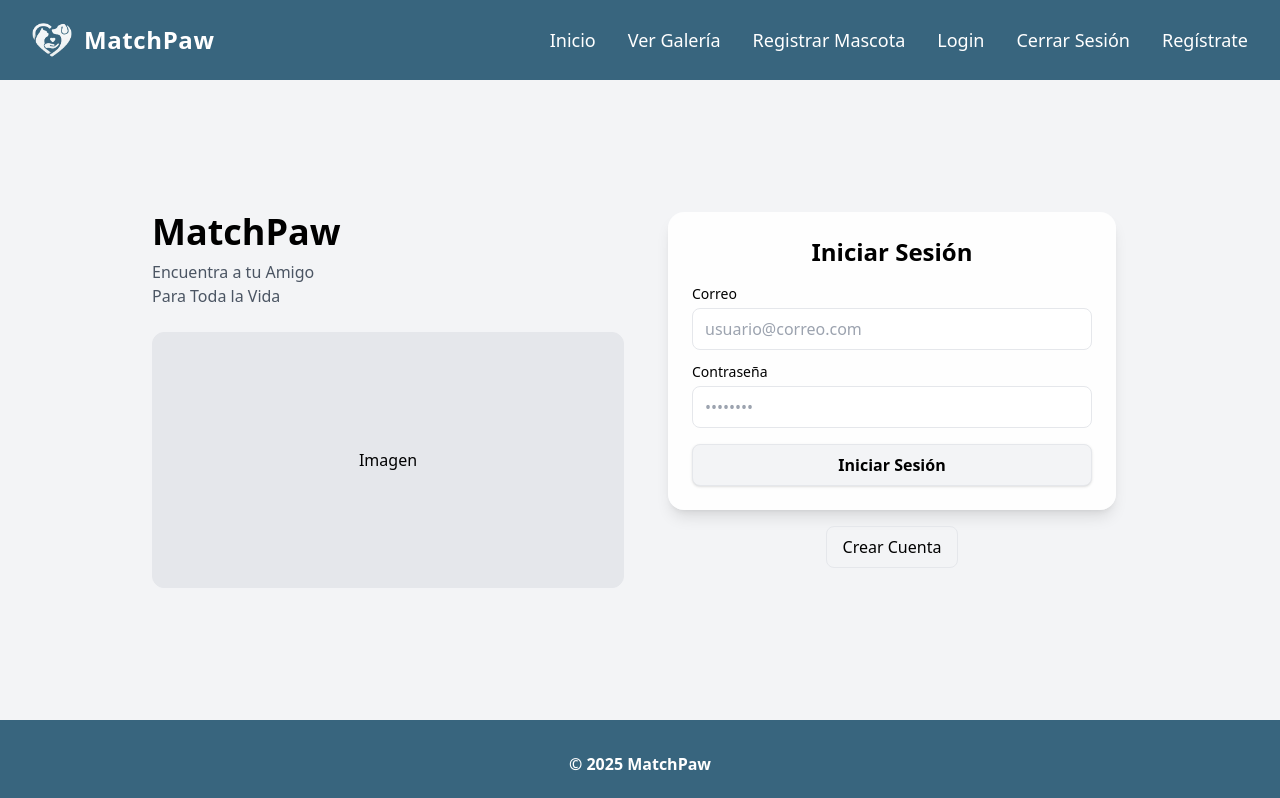
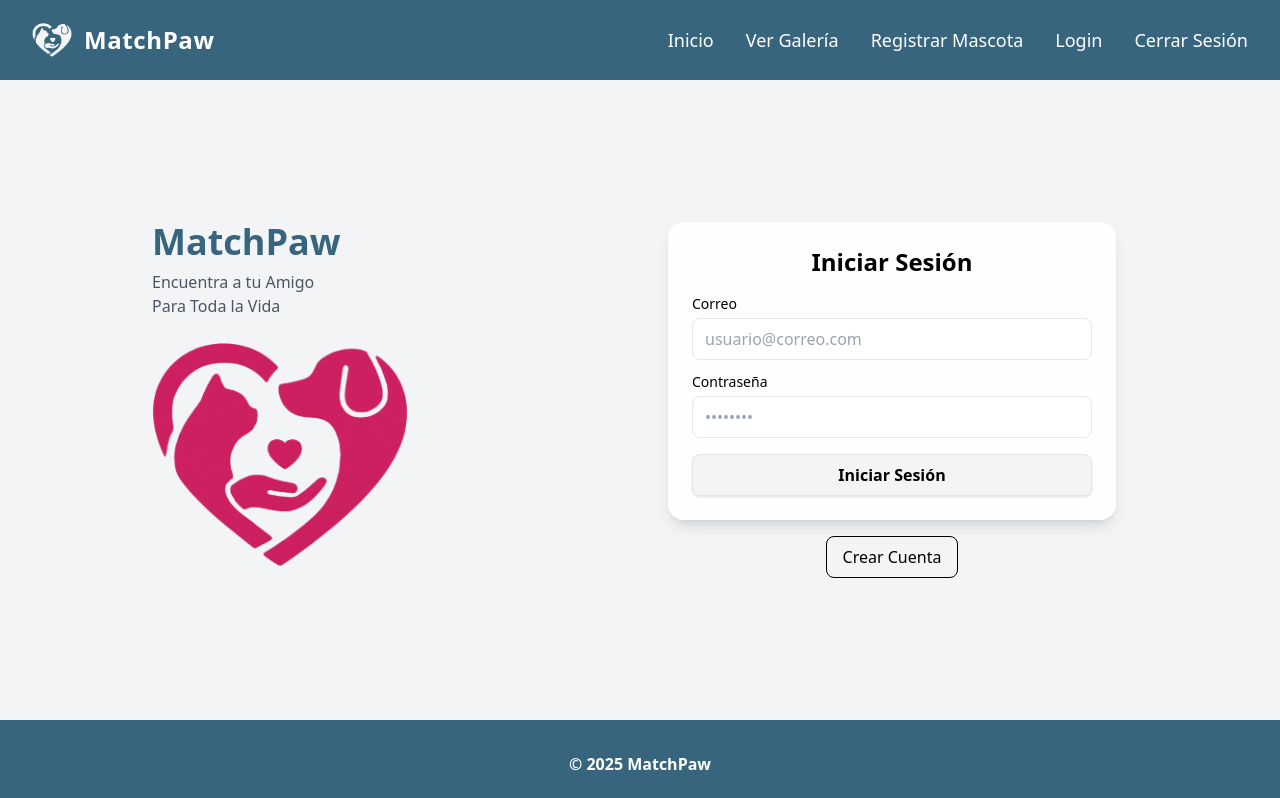
Before and after one commit to andreauxue/AdoptaMascota, a React (Vite) app in the folder Aplicacion/frontend/: page /login in a window 1280 px wide. Shown: the top 798 px of the page. Built offline with nearby package versions, Linux system fonts and the light colour scheme.

Commit message:
pequeños cambios finales

```diff
--- a/Aplicacion/frontend/src/components/Navbar.jsx
+++ b/Aplicacion/frontend/src/components/Navbar.jsx
@@ -46,16 +46,11 @@ export default function Navbar() {
         </li>
 
         <li>
-          <a href="/logout" className="hover:underline">
+          <a href="/login" className="hover:underline">
             Cerrar Sesión
           </a>
         </li>
 
-        <li>
-          <a href="/register" className="hover:underline">
-            Regístrate
-          </a>
-        </li>
       </ul>
     </nav>
   );
--- a/Aplicacion/frontend/src/pages/Home.jsx
+++ b/Aplicacion/frontend/src/pages/Home.jsx
@@ -7,8 +7,8 @@ export default function Home() {
       {/* Logo y título */}
       <div className="flex flex-col items-center mb-12">
         <img src={logo} alt="MatchPaw Logo" className="w-50 h-24 mb-4" />
-        <h1 className="text-4xl font-bold text-[#38657E] text-center">
-          ¡Bienvenido a <span className="text-[#C59A6A]">MatchPaw</span>!
+        <h1 className="text-4xl font-bold text-[#000000] text-center">
+          ¡Bienvenido a <span className="text-[#38657E]">MatchPaw</span>!
         </h1>
         <p className="mt-4 max-w-2xl text-center text-gray-700 text-lg">
           MatchPaw es una plataforma para conectar personas, familias e instituciones interesadas en adoptar mascotas con refugios y particulares que dan en adopción.
--- a/Aplicacion/frontend/src/pages/Login.jsx
+++ b/Aplicacion/frontend/src/pages/Login.jsx
@@ -1,6 +1,7 @@
 import { useState } from "react";
 import { useNavigate, Link } from "react-router-dom";
 import AuthForm from "../components/AuthForm";
+import logoRosa from "../assets/logoRosa.png";
 import { login, getSession } from "../services/auth";
 
 export default function Login() {
@@ -9,9 +10,10 @@ export default function Login() {
   const [loading, setLoading] = useState(false);
 
   const handleLogin = async (data) => {
-    setErr(""); setLoading(true);
+    setErr("");
+    setLoading(true);
     try {
-      await new Promise(r => setTimeout(r, 350)); // micro delay visual
+      await new Promise(r => setTimeout(r, 350));
       login({ email: data.email, password: data.password });
       const me = getSession();
       nav("/galeria", { replace: true, state: { welcome: `¡Hola, ${me?.name || "amigo"}!` } });
@@ -25,19 +27,44 @@ export default function Login() {
   return (
     <div className="min-h-[80vh] grid place-items-center bg-gray-100">
       <div className="grid md:grid-cols-2 w-full max-w-5xl gap-8 p-6">
+
+        {/* SECCIÓN IZQUIERDA */}
+        <section className="flex flex-col items-start">
+          <h2 className="text-4xl font-extrabold mb-2 text-[#38657E]">MatchPaw</h2>
+
+
+          <p className="text-gray-600">
+            Encuentra a tu Amigo<br/>Para Toda la Vida
+          </p>
+
+          {/* Imagen del logo (sin fondo gris) */}
+          <img
+            src={logoRosa}
+            alt="Logo MatchPaw"
+            className="mt-6 w-64 h-auto object-contain"
+          />
+        </section>
+
+        {/* SECCIÓN DERECHA */}
         <section>
-          <h2 className="text-4xl font-extrabold mb-2">MatchPaw</h2>
-          <p className="text-gray-600">Encuentra a tu Amigo<br/>Para Toda la Vida</p>
-          <div className="mt-6 h-64 bg-gray-200 rounded-xl border grid place-items-center">Imagen</div>
-        </section>
-        <section>
-          <AuthForm mode="login" onSubmit={handleLogin} loading={loading} error={err} />
+          <AuthForm
+            mode="login"
+            onSubmit={handleLogin}
+            loading={loading}
+            error={err}
+          />
+
           <div className="text-center mt-4">
-            <Link to="/register" className="inline-block border rounded-lg px-4 py-2 hover:bg-gray-100">
+            <Link
+              to="/register"
+              className="inline-block border border-black rounded-lg px-4 py-2 hover:bg-gray-100"
+            >
               Crear Cuenta
             </Link>
           </div>
+
         </section>
+
       </div>
     </div>
   );
--- a/Aplicacion/frontend/src/pages/Register.jsx
+++ b/Aplicacion/frontend/src/pages/Register.jsx
@@ -31,7 +31,6 @@ export default function Register() {
     <div className="min-h-[80vh] grid place-items-center bg-gray-100">
       <div className="w-full max-w-3xl p-6">
         <div className="text-center mb-4">
-          <h2 className="text-4xl font-extrabold">MatchPaw</h2>
         </div>
         <AuthForm mode="register" onSubmit={handleRegister} loading={loading} error={err} />
         <p className="text-center mt-4 text-sm">
```
